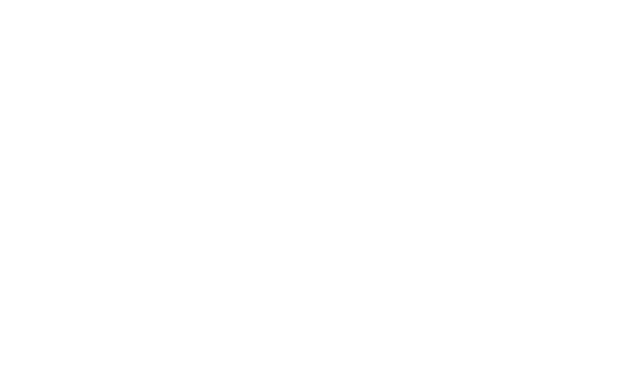
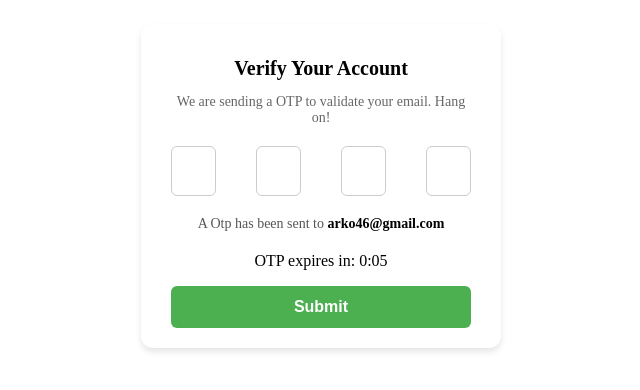
Before and after one commit to otoNoKokyu/OrbitFlow-frontend, a React (Vite) app: page /verify in a window 1280 px wide. Shown: the part 214-604 px from the top of the page, without its empty margins (319-959 px from the left). Built offline with nearby package versions, Linux system fonts and the light colour scheme.

Commit message:
intermed: not completed

```diff
--- /dev/null
+++ b/src/common/component/OtpBox.tsx
@@ -0,0 +1,49 @@
+import React, { useState } from 'react';
+import '../../css/common/common.css';
+import Timer from './Timer';
+interface OtpBoxProps {
+  submitFn: (otp: number) => void;
+  resendfFn: () => void;
+  reciver: string;
+}
+
+const OtpBox: React.FC<OtpBoxProps> = ({ submitFn,resendfFn, reciver }) => {
+
+  const [otp, setOtp] = useState<number>(0);
+  const [resend, setResend] = useState(false)
+
+  const handleSubmit = () => {
+    submitFn(otp);
+  };
+
+  const onExpire = ()=> {
+    setResend(true)
+    resendfFn()
+
+  }
+
+  return (
+    <div className="wrapper">
+    <div className="otp-container">
+      <h1 className="otp-title">Verify Your Account</h1>
+      <p className="otp-instruction">We are sending a OTP to validate your email. Hang on!</p>
+      <div className="otp-inputs">
+        <input type="text" maxLength={1}  />
+        <input type="text" maxLength={1}  />
+        <input type="text" maxLength={1}  />
+        <input type="text" maxLength={1}  />
+      </div>
+      <p className="otp-sent-info">A Otp has been sent to <strong>{reciver}</strong></p>
+      {
+        resend?
+        <button className='resend-btn'>Resend</button>:
+         <Timer expiresIn={10} onExpire={onExpire}/>
+        }
+      <button className="otp-button">Submit</button>
+    </div>
+  </div>
+
+  );
+};
+
+export default OtpBox;
--- /dev/null
+++ b/src/common/component/Timer.tsx
@@ -0,0 +1,48 @@
+import React, { useEffect, useRef, useState } from "react";
+
+interface TimerProps {
+  expiresIn: number;
+  onExpire: () => void;
+}
+
+const Timer: React.FC<TimerProps> = ({ expiresIn, onExpire }) => {
+  const [timeLeft, setTimeLeft] = useState(0);
+  const timerRef = useRef<number|null>(null);
+
+  useEffect(() => {
+    const savedExpiry = localStorage.getItem("otpExpiryTime");
+    const expiryTime = savedExpiry ? parseInt(savedExpiry, 10) : Date.now() + expiresIn * 1000;
+
+    if (!savedExpiry) {
+      localStorage.setItem("otpExpiryTime", expiryTime.toString());
+    }
+
+    const updateRemainingTime = () => {
+      const remainingTime = Math.max(0, Math.floor((expiryTime - Date.now()) / 1000));
+      setTimeLeft(remainingTime);
+
+      if (remainingTime <= 0) {
+        clearInterval(timerRef.current!);
+        localStorage.removeItem("otpExpiryTime");
+        onExpire?.();
+      }
+    };
+
+    updateRemainingTime();
+    timerRef.current = setInterval(updateRemainingTime, 1000);
+
+    return () => {
+      clearInterval(timerRef.current!);
+    };
+  }, [expiresIn, onExpire]);
+
+  const formatTime = (seconds: number): string => {
+    const minutes = Math.floor(seconds / 60);
+    const secs = seconds % 60;
+    return `${minutes}:${secs.toString().padStart(2, "0")}`;
+  };
+
+  return <p>OTP expires in: {formatTime(timeLeft)}</p>;
+};
+
+export default Timer;
--- a/src/common/types/Auth/auth.ts
+++ b/src/common/types/Auth/auth.ts
@@ -42,6 +42,7 @@
   refresh_token: string;
   assigned_role: RoleEnum;
   isInvited?: boolean;
+  otp?:number
 }
 export type Child<T> = {
   component: (ref: React.RefObject<T>, className?: string) => JSX.Element;
@@ -53,4 +54,5 @@
   saveFn: (data: T) => Promise<T>;
   setMetaFn?: (data: T) => void
   redirectPath?: string
+  hasOtpVerification?: boolean
 };
--- a/src/css/common/common.css
+++ b/src/css/common/common.css
@@ -1,15 +1,112 @@
-.error-handler{
+.error-handler {
     text-align: start;
-    margin-top: 5px;
+    margin-top: 10px;
     margin-bottom: 5px;
 
     color: red;
-    span{
-        margin-left:5px;
+
+    span {
+        margin-left: 5px;
         font-size: smaller;
-        svg{
+
+        svg {
             margin-right: 10px;
         }
     }
 
 }
+
+.wrapper {
+    display: flex;
+    justify-content: center;
+    align-items: center;
+    height: 100vh;
+}
+
+.otp-container {
+    background-color: white;
+    padding: 20px 30px;
+    border-radius: 12px;
+    box-shadow: 0 4px 6px rgba(0, 0, 0, 0.1);
+    text-align: center;
+    width: 100%;
+    max-width: 360px;
+}
+
+.otp-title {
+    font-size: 20px;
+    font-weight: bold;
+    margin-bottom: 10px;
+}
+
+.otp-instruction {
+    font-size: 14px;
+    color: #666;
+    margin-bottom: 20px;
+}
+
+.otp-inputs {
+    display: flex;
+    justify-content: space-between;
+    margin-bottom: 20px;
+
+    input {
+        width: 45px;
+        height: 50px;
+        border: 1px solid #ccc;
+        border-radius: 6px;
+        text-align: center;
+        font-size: 18px;
+        font-weight: bold;
+        outline: none;
+        transition: border-color 0.2s ease-in-out;
+    }
+
+}
+
+.resend-btn {
+    border: 0px;
+    background: blue;
+    border-radius: 5px;
+    padding-left: 15px;
+    padding-right: 15px;
+    padding-top: 10px;
+    padding-bottom: 10px;
+    margin-bottom: 15px;
+    color: rgb(226, 212, 212);
+    cursor: pointer;
+    font-weight: 500;
+
+}
+
+
+.otp-box:focus {
+    border-color: #4caf50;
+}
+
+.otp-sent-info {
+    font-size: 14px;
+    color: #555;
+    margin-bottom: 20px;
+}
+
+.otp-sent-info strong {
+    color: #000;
+}
+
+.otp-button {
+    width: 100%;
+    padding: 12px;
+    font-size: 16px;
+    font-weight: bold;
+    color: white;
+    background-color: #4caf50;
+    border: none;
+    border-radius: 6px;
+    cursor: pointer;
+    transition: background-color 0.2s ease-in-out;
+}
+
+.otp-button:hover {
+    background-color: #45a049;
+}
--- a/src/features/Authentication/Components/Signup.tsx
+++ b/src/features/Authentication/Components/Signup.tsx
@@ -1,12 +1,11 @@
 import React, { useEffect } from 'react'
 import '../../../css/pages/signup.css'
-import MultipartForm from '../../../common/component/MultistepForm'
+import MultiStepForm from '../../../common/component/MultistepForm'
 import SignupBasic from '../Forms/Signup_Basic'
 import SignupAddress from '../Forms/Signup_Address'
 import authService from '../service/auth.service'
 import { useAuth } from '../../../common/hooks/useAuth'
 import { StepperComponent } from '../../../common/types/Auth/auth'
-
 
 const Signup:  React.FC  = () => {
   const {logout,setUserMeta} = useAuth()
@@ -22,17 +21,18 @@
       {
         component: (ref,className)=> <SignupAddress className={className} ref={ref} />
       },
+
     ]
 
 
   return (
     <div className='signup-container'>
-      <MultipartForm
+      <MultiStepForm
       title='Orbitflow'
       children={children}
       saveFn = {authService.callRegister}
       setMetaFn = {setUserMeta}
-      redirectPath='/login'
+      redirectPath='/verify'
       />
     </div>
   )
--- a/src/features/Authentication/Forms/Signup_Address.tsx
+++ b/src/features/Authentication/Forms/Signup_Address.tsx
@@ -2,7 +2,7 @@
 import '../../../css/pages/signup.css'
 import classNames from 'classnames';
 import { useFormContext } from 'react-hook-form';
-import { DefaultValues, IUser } from '../../../common/types/Auth/auth';
+import { IUser } from '../../../common/types/Auth/auth';
 import ErrorHandler from '../../../common/component/ErrorHandler';
 
 const SignupAddress = forwardRef<HTMLDivElement, { className?: string }>(({ className }, ref) => {
--- a/src/features/Authentication/Forms/Signup_Basic.tsx
+++ b/src/features/Authentication/Forms/Signup_Basic.tsx
@@ -3,7 +3,7 @@
 import classNames from 'classnames';
 import { useFormContext } from 'react-hook-form';
 import ErrorHandler from '../../../common/component/ErrorHandler';
-import { DefaultValues, IUser } from '../../../common/types/Auth/auth';
+import {IUser } from '../../../common/types/Auth/auth';
 
 const SignupBasic = forwardRef<HTMLDivElement, { className?: string}>(({ className }, ref) => {
     const { register, formState: { errors } } = useFormContext<IUser>();
--- a/src/features/Authentication/auth.routes.tsx
+++ b/src/features/Authentication/auth.routes.tsx
@@ -1,7 +1,9 @@
 // authRoutes.ts
+import OtpBox from '../../common/component/OtpBox';
 import Login from './Components/Login';
 import Signup from './Components/Signup'
 import { useRoutes } from 'react-router-dom';
+import authService from './service/auth.service';
 
 export default function AuthRoutes() {
     const routes  = useRoutes([
@@ -13,6 +15,10 @@
             path: '/register',
             element: <Signup />
         },
+        {
+            path: '/verify',
+            element: <OtpBox submitFn={authService.verifyOtp} resendfFn={()=>null}reciver='arko46@gmail.com'/>
+        },
     ]);
     return routes
 
--- a/src/features/Authentication/service/auth.service.ts
+++ b/src/features/Authentication/service/auth.service.ts
@@ -14,17 +14,19 @@
             const tokenObj = response.data;
             return tokenObj;
     },
-    getUser: async (access_token: string): Promise<IUser|null> => {
-            const meData = await Instance({
-                url: '/auth/me',
-                method: 'get',
-                headers: {
-                    'authorization': `bearer ${access_token}`,
-                    'Content-Type' : 'application/json'
-                }
-            })
-            return meData.data;
-    }
+    // getUser: async (access_token: string): Promise<IUser|null> => {
+    //         const meData = await Instance({
+    //             url: '/auth/me',
+    //             method: 'get',
+    //             headers: {
+    //                 'Content-Type' : 'application/json'
+    //             }
+    //         })
+    //         return meData.data;
+    // },
+    verifyOtp: async (otp: number): Promise<void> => {
+        await Instance.post('/auth/otp', {otp});
+}
 
 }
 
```
Also changed, not shown: src/features/Authentication/Forms/Otp.tsx (added, +18 -0 lines), src/features/Authentication/Forms/Signup_Other.tsx (deleted).
